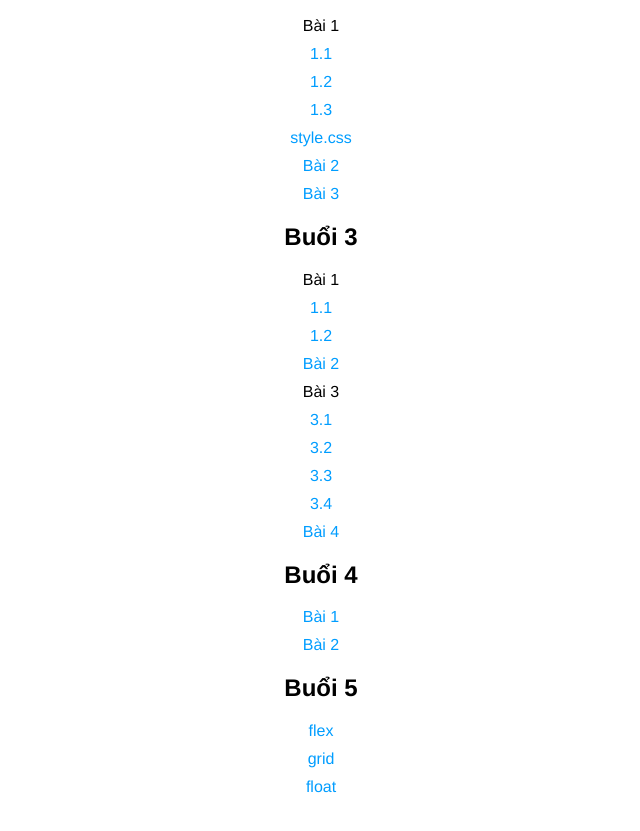
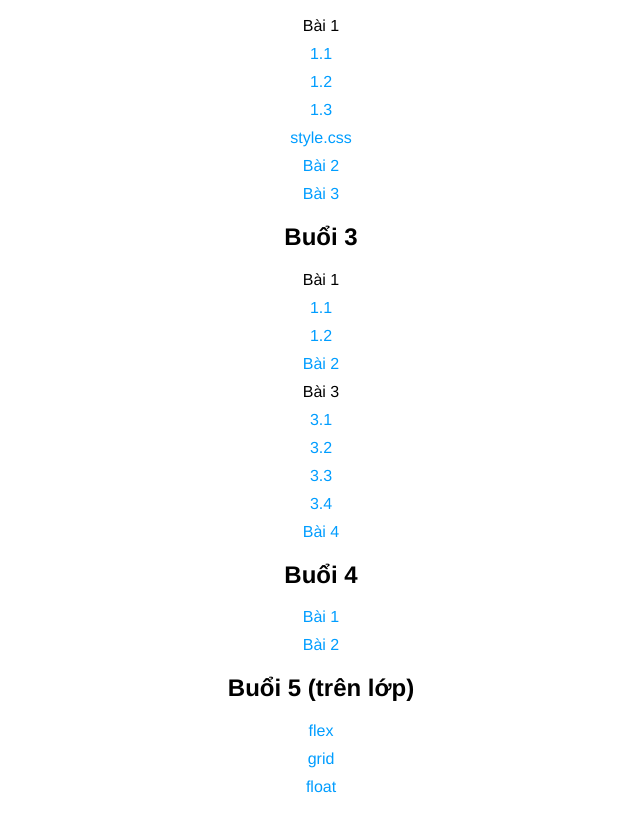
Before and after one commit to NhatLong0703/NhatLong0703_TKWEB, a plain HTML site: page index.html in a window 1280 px wide. Shown: the part 151-982 px from the top of the page, without its empty margins (319-959 px from the left). Drawn offline with Linux system fonts and the light colour scheme.

Commit message:
Update index.html

```diff
--- a/index.html
+++ b/index.html
@@ -68,7 +68,7 @@
         <li><a href="bai1buoi4.html">Bài 1</a></li>
         <li><a href="bai2buoi4.html">Bài 2</a></li>
     </ul>
-    <h2>Buổi 5</h2>
+    <h2>Buổi 5 (trên lớp) </h2>
     <ul>
         <li><a href="flexbox.html">flex</a></li>
         <li><a href="grid.html">grid</a></li>
```
